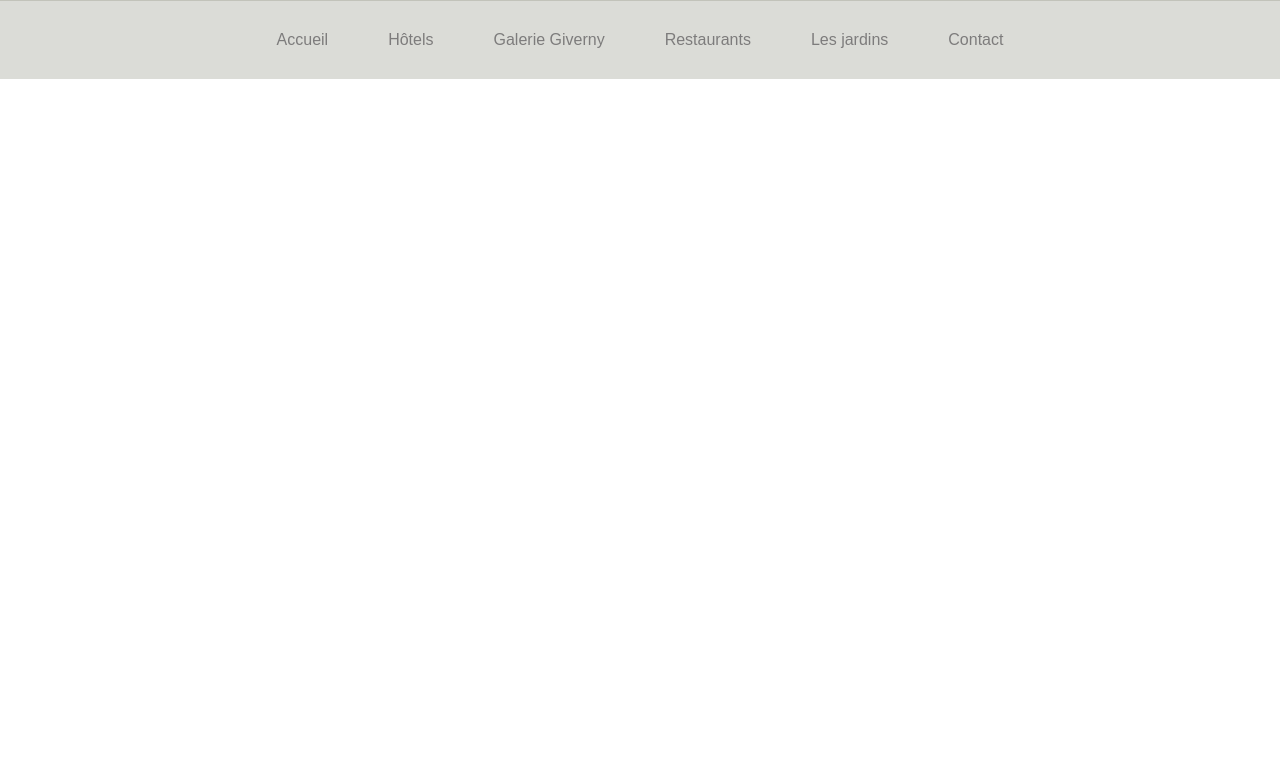
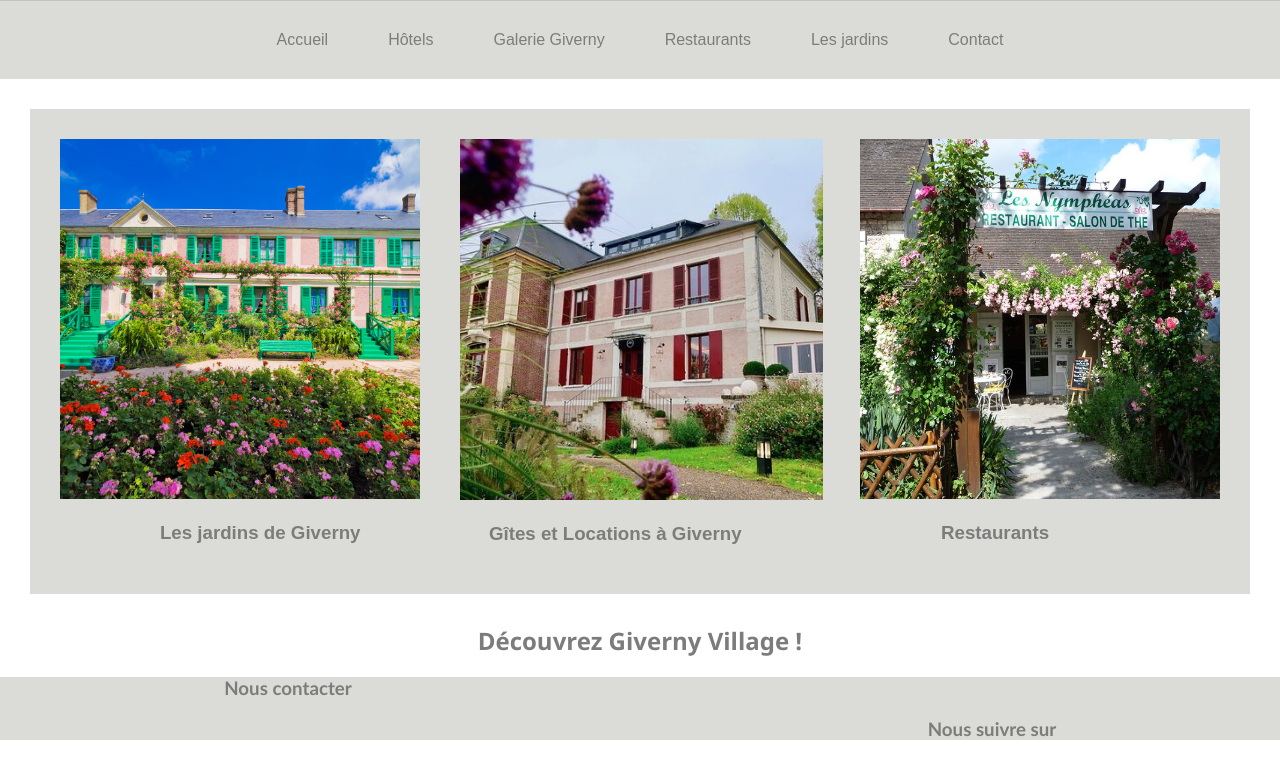
Before and after one commit to chloemgt/TPhtmlCssphp, a plain HTML site: page index.html in a window 1280 px wide. Shown: the part 194-952 px from the top of the page. Before the commit the page ends 800 px from the top, so only its background shows below. Drawn offline with Linux system fonts and the light colour scheme.

Commit message:
installation d'un footer

```diff
--- a/index.html
+++ b/index.html
@@ -21,3 +21,51 @@
         </ul>
 </div>
 </header>
+
+<section id="bloc">
+    <div class="fondinterieur">
+        <div>
+            <img class="jardins" src="style.css img\Day-trip-to-Giverny-from-Paris.png">
+
+            <h3>Les jardins de Giverny</h3>
+
+        </div>
+
+        <div>
+            <img class="gites" src="style.css img\hotel-de-charme-la-musardiere.jpg">
+
+            <h3>Gîtes et Locations à Giverny</h3>
+
+        </div>
+
+        <div>
+            <img class="Restaurants" src="style.css img\restaurant-entree.jpg">
+
+            <h3>Restaurants</h3>
+
+        </div>
+
+    </div>
+
+    <div>
+        <h2>Découvrez Giverny Village !</h2>
+    </div>
+
+
+</section>
+
+<footer id="footer">
+
+        <div>
+
+            <h3 class="contact">Nous contacter</h3>
+
+        </div>
+
+        <div>
+
+
+            <h3 class="follow">Nous suivre sur</h3>
+
+        </div>
+</footer>
--- a/style.css
+++ b/style.css
@@ -33,3 +33,43 @@ html,body {
     color: #7D7C7C ;
     text-decoration: none;
 }
+
+.fondinterieur{
+    background-color: #DBDCD7;
+    display: flex;
+    padding: 30px;
+    margin: 30px;
+}
+.jardins{
+    width: 90%;
+}
+.gites{
+    width: 117%;
+}
+.Restaurants{
+    width: 80%;
+    margin-left: 20%;
+}
+h3{
+    text-align: center;
+    color: #7D7C7C ;
+    font-family: Arial, Helvetica, sans-serif;
+}
+h2{
+    text-align: center;
+    color: #7D7C7C ;
+    font-family: 'Segoe UI', Tahoma, Geneva, Verdana, sans-serif;
+}
+#footer{
+    background-color: #DBDCD7;
+}
+.contact{
+    margin-right: 55%;
+    color: #7D7C7C ;
+    font-family: 'Trebuchet MS', 'Lucida Sans Unicode', 'Lucida Grande', 'Lucida Sans', Arial, sans-serif;
+}
+.follow{
+    margin-left: 55%;
+    color: #7D7C7C ;
+    font-family: 'Trebuchet MS', 'Lucida Sans Unicode', 'Lucida Grande', 'Lucida Sans', Arial, sans-serif;
+}
```
